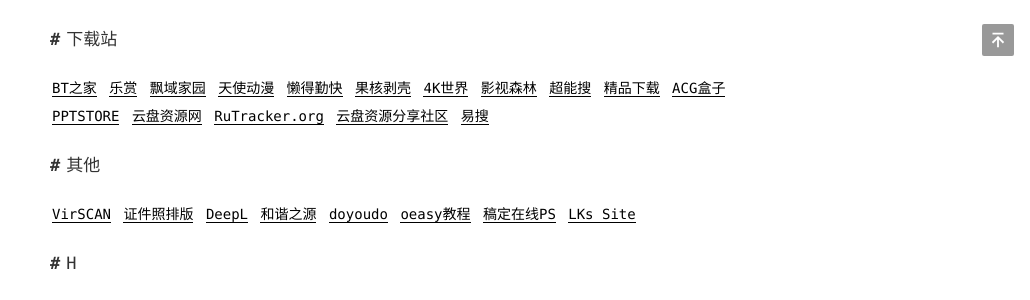
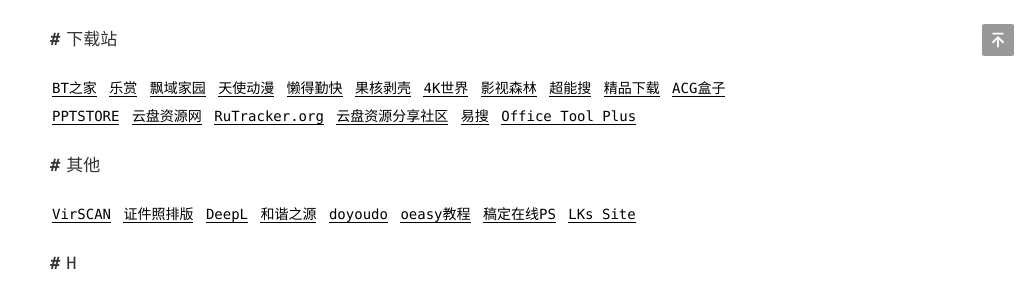
Before and after one commit to admans/admans.github.io, a Jekyll site: the page built from pages/navi.md, in a window 1280 px wide. Shown: the part 894-1194 px from the top of the page, without its empty margins (250-1280 px from the left). Built offline with Jekyll 4.4.1, drawn with Linux system fonts in a browser that asks for light colours.

Commit message:
Update navi.md
新增 Office Tool Plus

```diff
--- a/pages/navi.md
+++ b/pages/navi.md
@@ -33,7 +33,7 @@ title: 导航
 
 ## 下载站
 
-[BT之家](http://btbtt11.com/ "BT之家") [乐赏](http://gbtgame.me/ "乐赏") [飘域家园](http://bbs.homefei.me/ "飘域家园") [天使动漫](https://www.tsdm39.net/ "天使动漫") [懒得勤快](https://masuit.com/ "懒得勤快") [果核剥壳](https://www.ghxi.com/ "果核剥壳") [4K世界](https://www.4ksj.com/ "4K世界") [影视森林](http://549.tv/ "影视森林") [超能搜](https://www.chaonengsou.com/ "超能搜") [精品下载](http://www.j9p.com/ "精品下载") [ACG盒子](https://www.acgbox.link/ "ACG盒子") [PPTSTORE](https://www.pptstore.net/ "PPTSTORE") [云盘资源网](https://www.yunpanziyuan.com/forum-7.htm "云盘资源网") [RuTracker.org](https://rutracker.net/forum/index.php "RuTracker.org") [云盘资源分享社区](https://dzfby.cn/ "云盘资源分享社区") [易搜](https://yiso.fun/ "易搜")
+[BT之家](http://btbtt11.com/ "BT之家") [乐赏](http://gbtgame.me/ "乐赏") [飘域家园](http://bbs.homefei.me/ "飘域家园") [天使动漫](https://www.tsdm39.net/ "天使动漫") [懒得勤快](https://masuit.com/ "懒得勤快") [果核剥壳](https://www.ghxi.com/ "果核剥壳") [4K世界](https://www.4ksj.com/ "4K世界") [影视森林](http://549.tv/ "影视森林") [超能搜](https://www.chaonengsou.com/ "超能搜") [精品下载](http://www.j9p.com/ "精品下载") [ACG盒子](https://www.acgbox.link/ "ACG盒子") [PPTSTORE](https://www.pptstore.net/ "PPTSTORE") [云盘资源网](https://www.yunpanziyuan.com/forum-7.htm "云盘资源网") [RuTracker.org](https://rutracker.net/forum/index.php "RuTracker.org") [云盘资源分享社区](https://dzfby.cn/ "云盘资源分享社区") [易搜](https://yiso.fun/ "易搜") [Office Tool Plus](https://otp.landian.vip/zh-cn/ "Office Tool Plus")
 
 ## 其他
 
```
